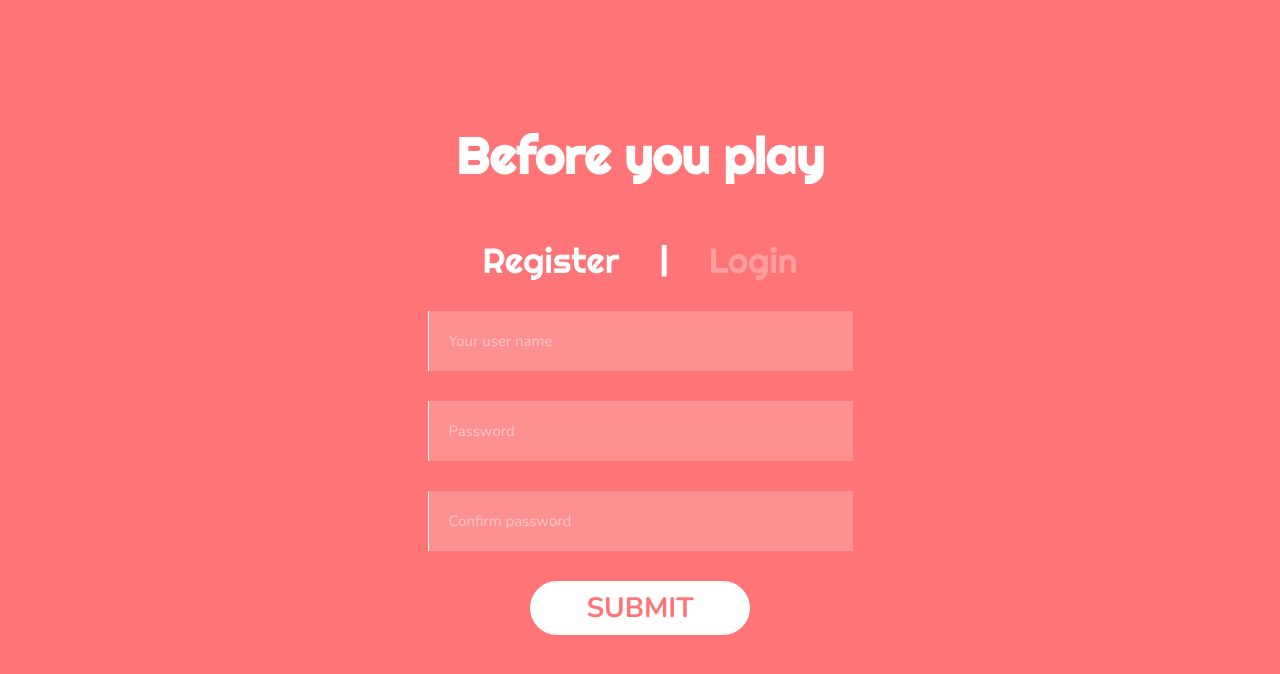
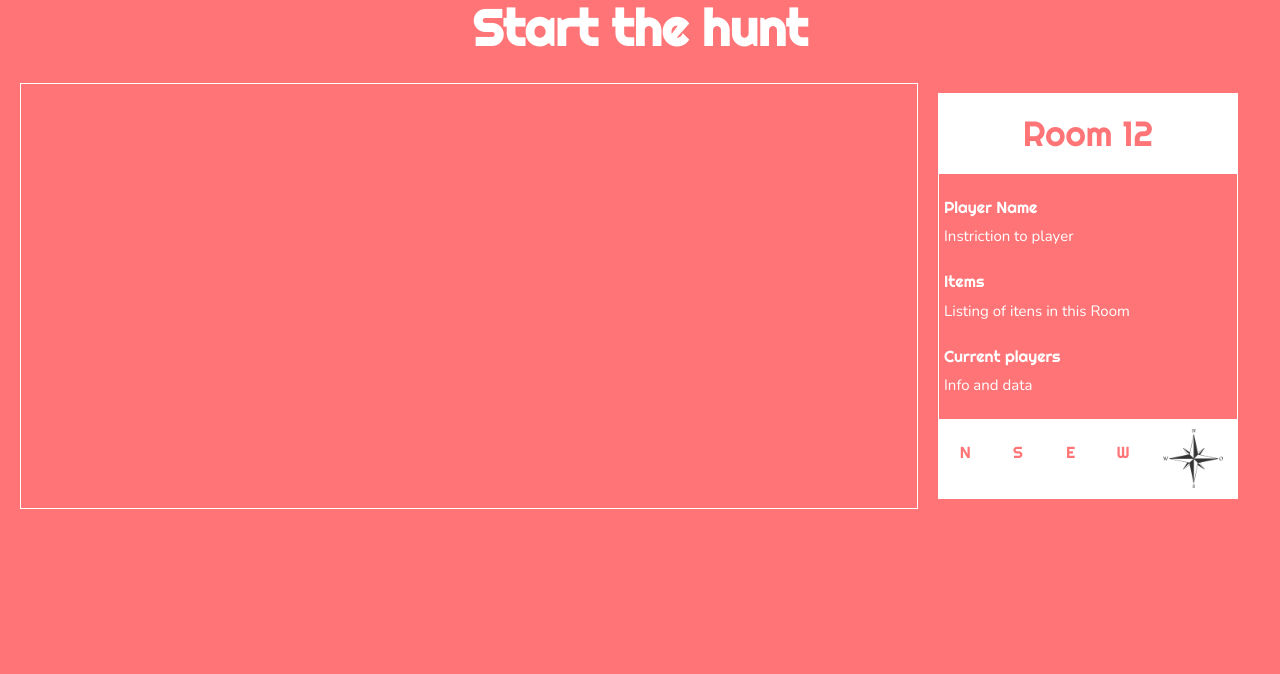
Before and after one commit to mud-hunt/fe, a React (Create React App) app: page /auth in a window 1280 px wide. Shown: the top 674 px of the page. Built offline with nearby package versions, Linux system fonts and the light colour scheme.

Commit message:
main game view layout first draft

```diff
--- a/src/App.js
+++ b/src/App.js
@@ -1,21 +1,33 @@
-import React, { useState } from 'react';
+import React from 'react';
 import { BrowserRouter as Router, Route, Switch } from 'react-router-dom';
 import styled from 'styled-components';
 import Welcome from './components/Welcome';
 import Auth from './components/Auth'
+import HuntApp from './views/HuntApp'
 
 
 
 function App() {
 
+  const auth = true;
+
   return (
     <Router>
       <Switch>
         <AppContainer>
-        <MainDialog>
-          <Route exact path="/" render={props => <Welcome {...props} />} />
-          <Route exact path="/auth" render={props => <Auth {...props} />} />
-        </MainDialog>
+          {
+            !auth && (
+              <MainDialog>
+              <Route exact path="/" render={props => <Welcome {...props} />} />
+              <Route exact path="/auth" render={props => <Auth {...props} />} />
+            </MainDialog>
+            )
+          }
+          {
+            auth && (
+              <HuntApp />
+            )
+          }
         </AppContainer>
       </Switch>
     </Router>
--- /dev/null
+++ b/src/views/HuntApp.js
@@ -0,0 +1,106 @@
+import React from 'react';
+import styled from 'styled-components'
+import compass from '../assets/compass-2.png'
+
+
+const HuntApp = () =>{
+    return(
+        <>
+        <h2>Start the hunt</h2>
+        <div className="row">
+            <RoomsMap>
+                {/* <img src="https://source.unsplash.com/_qXjdWm8YEo/1600x900" /> */}
+            </RoomsMap>
+            <SideBar>
+                <Card>
+                    <CardTitle>
+                        <h3>Room 12</h3>
+                    </CardTitle>
+                    <CardContent>
+                        <h4>Player Name</h4>
+                        <p>Instriction to player</p>
+                        <h4>Items</h4>
+                        <p>Listing of itens in this Room</p>
+                        <h4>Current players</h4>
+                        <p>Info and data </p>
+                    </CardContent>
+                    <CardFooter>
+                        <Direction><h4>N</h4></Direction>
+                        <Direction><h4>S</h4></Direction>
+                        <Direction><h4>E</h4></Direction>
+                        <Direction><h4>W</h4></Direction>
+                        <Compass>
+                            <img src={compass} />
+                        </Compass>
+                    </CardFooter>
+                </Card>
+            </SideBar>
+        </div>
+        </>
+    );
+}
+
+export default HuntApp
+
+const RoomsMap = styled.div`
+    border:1px solid white;
+    width:70%;
+    height:auto;
+    margin-left:20px;
+`;
+
+const SideBar = styled.div`
+    display:flex;
+    flex-direction:column;
+    margin-left:10px;
+    width:25%;
+`;
+
+const Card = styled.div`
+    display:flex;
+    flex-direction:column;
+    border:1px solid white;
+    margin:10px;
+`;
+
+const CardTitle = styled.div`
+    background:white
+    h3{
+        color:#ff7577;
+    }
+`;
+
+const CardContent = styled.div`
+    color:white;
+    padding-left:5px;
+    h4{
+        text-align:left;
+    }
+`;
+
+const CardFooter = styled.div`
+    display:flex;
+    justify-content:space-around;
+    background:white
+    h3{
+        color:#ff7577;
+    }
+`;
+
+const Direction = styled.div`
+    width:15%;
+    background:white;
+    text-align:center;
+    h4{
+        color:#ff7577;
+    }
+`;
+
+const Compass = styled.div`
+    width:20%;
+    text-align:right;
+    margin:10px;
+    img{
+        opacity:0.8;
+    }
+`;
```
Also changed, not shown: src/assets/compass-2.png (added), src/assets/compass.png (added).
